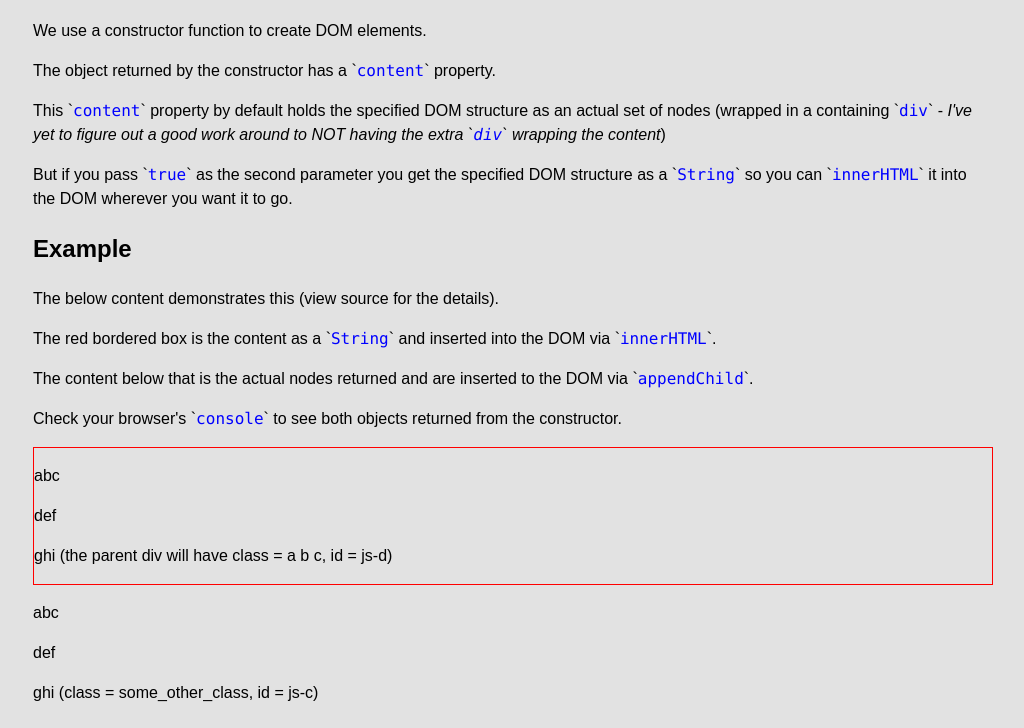
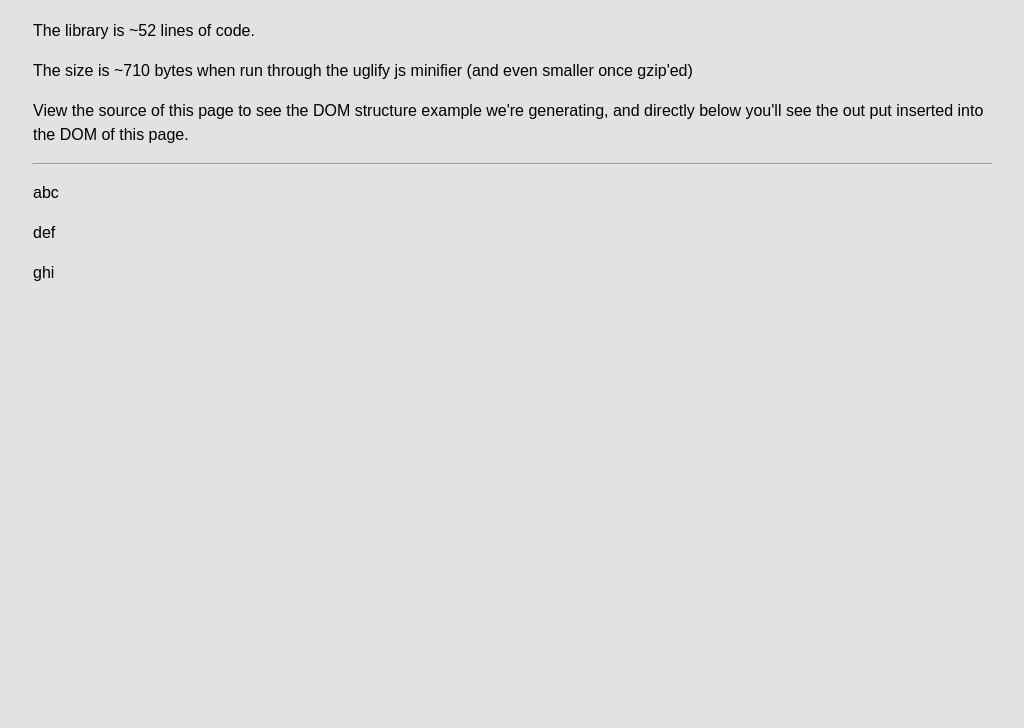
Before and after one commit to Integralist/DOM-Builder, a plain HTML site: page index.html in a window 1280 px wide. Shown: the part 72-800 px from the top of the page, without its empty margins (127-1151 px from the left). Drawn offline with Linux system fonts and the light colour scheme.

Commit message:
Totally changed API

```diff
--- a/dombuilder.js
+++ b/dombuilder.js
@@ -5,72 +5,57 @@
  * http://www.opensource.org/licenses/mit-license.php.
  */
 
-/**
- * Construct a DOM structure based off of provided data.
- *
- * @param   Array   contents   a complex data structure made up of sub Objects/Arrays
- * @param   Object   options   set of Boolean property values: `return_string` or `return_array`
-*/
-function DOM(contents, options) {
-    this.content = '';
-    this.options = options || { return_string: false, return_array: false };
-    this.construct(contents);
+"use strict"
 
-    if (!this.options.return_string) {
-        this.convert_to_node();
-    }
-}
+var DOM = {
+    structure: '',
+    storage: { tags:[] },
 
-DOM.prototype.is_array = function(object) {
-    return Object.prototype.toString.call(object) === '[object Array]' && object.length >= 1;
-}
+    add_id: function(id) {
+        return id ? ' id="' + id + '"' : '';
+    },
 
-DOM.prototype.add_id = function(object) {
-    return object.id ? ' id="' + object.id + '"' : '';
-}
+    add_class: function(classes) {
+        return classes.length ? ' class="' + classes.join(' ') + '"' : '';
+    },
 
-DOM.prototype.add_class = function(object) {
-    return object.classes ? ' class="' + object.classes.join(' ') + '"' : '';
-}
-
-DOM.prototype.add_subcontent = function(data) {
-    if (typeof data === 'string') {
-        this.content += data;
-    } else if (this.is_array(data)) {
-        this.construct(data);
-    }
-}
-
-DOM.prototype.construct = function(array) {
-    var counter = 0,
-        limit = array.length;
-
-    while (counter < limit) {
-        this.content += '<' + array[counter].tag + '' + this.add_class(array[counter]) + '' + this.add_id(array[counter]) + '>';
-        this.add_subcontent(array[counter].content);
-        this.content += '</' + array[counter].tag + '>';
-        counter++;
-    }
-}
-
-DOM.prototype.convert_to_node = function() {
-    var node = document.createElement('div'),
-        nodes = [],
-        counter = 0,
-        limit;
-
-    node.innerHTML = this.content;
-
-    if (this.options.return_array) {
-        limit = node.children.length;
+    content: function() {
+        var counter = 0,
+            limit = arguments.length;
 
         while (counter < limit) {
-            nodes.push(node.children[counter].cloneNode(true));
+            if (typeof arguments[counter] == 'string') {
+                this.structure += arguments[counter];
+            }
             counter++;
         }
 
-        this.content = nodes;
-    } else {
-        this.content = node;
+        this.structure += '</' + this.storage.tags.pop() + '>'; // remove the last tag from the storage list and use it here
+    },
+
+    create: function(tag) {
+        var tag, id, classes;
+
+        id = /#([^.]+)/.exec(tag);
+        id = (id) ? id[1] : ''; // `exec` returns `null` if there is no match
+
+        classes = tag.split('.').splice(1); // remove the first index which should be the tag
+
+        tag = tag.match(/[^#.]+/)[0];
+
+        this.structure += '<' + tag + '' + this.add_class(classes) + '' + this.add_id(id) + '>';
+        this.storage.tags.push(tag); // store the current tag so we can close off the element after all sub content is added.
+
+        return this; // we return `this` so we can chain method calls
+    },
+
+    convert_to_node: function() {
+        var node = document.createElement('div');
+        node.innerHTML = this.structure;
+        return this.structure = node;
+    },
+
+    init: function() {
+        return this.convert_to_node();
     }
 }
--- a/index.html
+++ b/index.html
@@ -18,120 +18,45 @@
                 color: blue;
                 font-family: Monaco, 'Courier New', monospace;
             }
-
-            #js-structure_string {
-                border: 1px solid red;
-            }
         </style>
     </head>
     <body>
         <h1>DOM Builder</h1>
-        <p>We use a constructor function to create DOM elements.</p>
-        <p>The object returned by the constructor has a `<code>content</code>` property.</p>
-        <p>This `<code>content</code>` property by default holds the specified DOM structure as an actual set of nodes (wrapped in a containing `<code>div</code>` - <em>I've yet to figure out a good work around to NOT having the extra `<code>div</code>` wrapping the content</em>)</p>
-        <p>But if you pass `<code>true</code>` as the second parameter you get the specified DOM structure as a `<code>String</code>` so you can `<code>innerHTML</code>` it into the DOM wherever you want it to go.</p>
-        <h2>Example</h2>
-        <p>The below content demonstrates this (view source for the details).</p>
-        <p>The red bordered box is the content as a `<code>String</code>` and inserted into the DOM via `<code>innerHTML</code>`.</p>
-        <p>The content below that is the actual nodes returned and are inserted to the DOM via `<code>appendChild</code>`.</p>
-        <p>Check your browser's `<code>console</code>` to see both objects returned from the constructor.</p>
-        <div id="js-structure_string"></div>
+        <p>The library is ~52 lines of code.</p>
+        <p>The size is ~710 bytes when run through the uglify js minifier (and even smaller once gzip'ed)</p>
+        <p>View the source of this page to see the DOM structure example we're generating, and directly below you'll see the out put inserted into the DOM of this page.</p>
+        <hr>
         <script src="dombuilder.js"></script>
         <script>
             /*
-                new DOM(data_structure, return_html_string?)
+                DOM.init(data_structure);
              */
 
-            var structure = new DOM([
-                    {
-                        tag: 'div',
-                        id: 'js-a',
-                        content: [
-                            {
-                                tag: 'p',
-                                content: 'abc'
-                            },
-                            {
-                                tag: 'p',
-                                content: 'def'
-                            }
-                        ]
-                    },
-                    {
-                        tag: 'div',
-                        classes: ['x', 'y', 'z'],
-                        id: 'js-b',
-                        content: [
-                            {
-                                tag: 'p',
-                                classes: ['some_other_class'],
-                                id: 'js-c',
-                                content: 'ghi (class = some_other_class, id = js-c)'
-                            }
-                        ]
-                    }
-                ]);
-
-            var structure_string = new DOM([
-                    {
-                        tag: 'div',
-                        content: [
-                            {
-                                tag: 'p',
-                                content: 'abc'
-                            },
-                            {
-                                tag: 'p',
-                                content: 'def'
-                            }
-                        ]
-                    },
-                    {
-                        tag: 'div',
-                        classes: ['a', 'b', 'c'],
-                        content: [
-                            {
-                                tag: 'p',
-                                id: 'js-d',
-                                content: 'ghi (the parent div will have class = a b c, id = js-d)'
-                            }
-                        ]
-                    }
-                ], { return_string: true });
-
-            var structure_array = new DOM([
-                    {
-                        tag: 'div',
-                        content: [
-                            {
-                                tag: 'p',
-                                content: 'abc'
-                            },
-                            {
-                                tag: 'p',
-                                content: 'def'
-                            }
-                        ]
-                    },
-                    {
-                        tag: 'div',
-                        classes: ['a', 'b', 'c'],
-                        content: [
-                            {
-                                tag: 'p',
-                                id: 'js-d',
-                                content: 'ghi (the parent div will have class = a b c, id = js-d)'
-                            }
-                        ]
-                    }
-                ], { return_array: true });
+            var structure = DOM.init(
+                DOM.create('div#js-a').content(
+                    DOM.create('p').content('abc'),
+                    DOM.create('p').content('def')
+                ),
+                DOM.create('div#js-b.x.y.z').content(
+                    DOM.create('p#js-c.some_other_class').content('ghi')
+                )
+            );
 
             console.log(structure);
-            console.log(structure_string);
-            console.log(structure_array);
 
-            document.body.appendChild(structure.content);
-            document.getElementById('js-structure_string').innerHTML = structure_string.content;
+            document.body.appendChild(structure); // the generated HTML is wrapped in a <div>
+
+            /*
+                The reason we need to wrap the required structure in a <div> is because
+                otherwise we'd have to return an Array (or something similar) for the user
+                to then insert into the DOM via a loop.
+
+                Or alternatively we would just return the generated string representation of
+                the DOM structure for the user to innerHTML wherever they wanted.
+
+                I've opted for the former, which is to wrap the content in a <div> as I think
+                it's nicer for the user to get back their DOM structure as an actual node
+             */
         </script>
     </body>
 </html>
```
